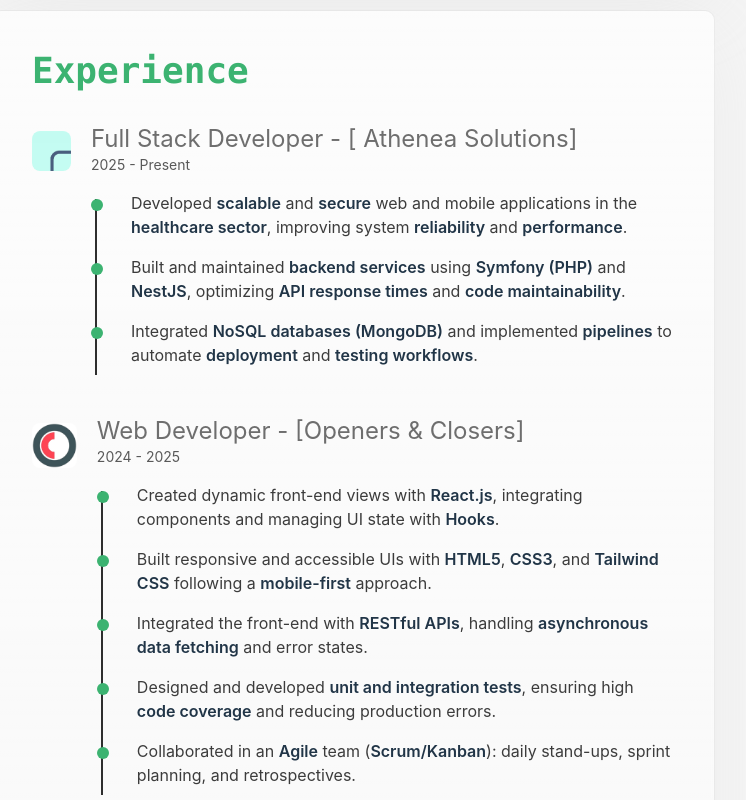
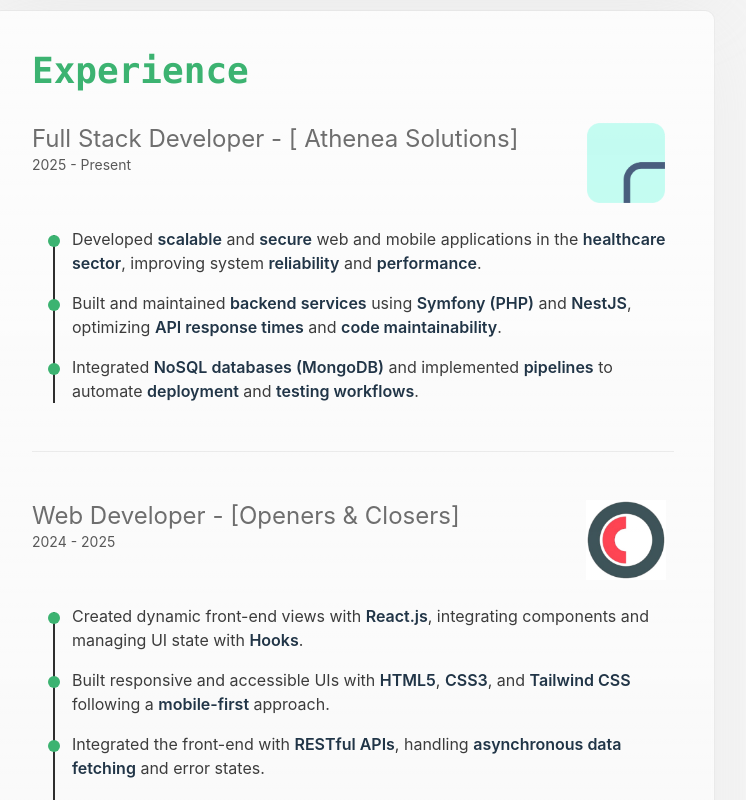
Before and after one commit to joanmrtnz/portfolio, a React (Vite) app: page / in a window 1280 px wide. Shown: the part 1640-2440 px from the top of the page, without its empty margins (287-1033 px from the left). Built offline with nearby package versions, Linux system fonts and the light colour scheme.

Commit message:
style: refine experience card layout and dividers

```diff
--- a/src/components/Experience.jsx
+++ b/src/components/Experience.jsx
@@ -20,7 +20,7 @@
           Experience
         </h2>
 
-        <div className="relative mt-8">
+        <div className="relative mt-8 text-left">
           {experienceData.map((experience, index) =>
                 <ExperienceCard key={index} experience={experience}/>
           )}
--- a/src/components/ExperienceCard.jsx
+++ b/src/components/ExperienceCard.jsx
@@ -4,16 +4,9 @@
     const { ref, isVisible } = useScrollAnimation(0.7);
 
     return (
-        <div ref={ref} className={`relative flex items-start mb-[3rem] transition-opacity duration-700 delay-300 ${isVisible ? "opacity-100 translate-y-0" : "opacity-0 translate-y-5"}`}>
-        <a>
-            <img
-            src={experience.imagePath}
-            alt="website logo"
-            className="block rounded-lg w-[150px] h-auto sm:w-[70px] md:w-[70px] mt-[8px] opacity-80 object-cover transition-all duration-300"
-            />
-        </a>
-
-        <div className="pl-5 text-left">
+        <div ref={ref} className={`relative mb-[3rem] border-b border-[var(--section-outline)] pb-[3rem] last:mb-0 last:border-b-0 last:pb-0 transition-opacity duration-700 delay-300 ${isVisible ? "opacity-100 translate-y-0" : "opacity-0 translate-y-5"}`}>
+            <div className="flex items-start justify-between gap-4">
+                <div>
                     <h3
                         className={`text-xl sm:text-2xl text-[var(--lightest-slate)] transition-opacity duration-700 delay-300 ${isVisible ? "opacity-100 translate-y-0" : "opacity-0 translate-y-5"}`}
                     >
@@ -24,19 +17,25 @@
                     >
                         {experience.date.start} - {experience.date.end || "Present"}
                     </p>
+                </div>
 
-            <ol className={`mt-4 space-y-4 text-md text-[var(--slate)] relative transition-opacity duration-700 delay-650 ${isVisible ? "opacity-100 translate-y-0" : "opacity-0 translate-y-5"}`}>
-            <div className="absolute left-1 top-2 w-[2px] h-full bg-[var(--dark-slate)]"></div>
+                <a href="#home" className="shrink-0">
+                    <img
+                        src={experience.imagePath}
+                        alt={`${experience.company} logo`}
+                        className="w-16 sm:w-20 md:w-24 max-h-20 rounded-lg opacity-80 object-contain transition-all duration-300"
+                    />
+                </a>
+            </div>
 
+            <ol className={`mt-6 space-y-4 text-md text-[var(--slate)] relative pl-5 transition-opacity duration-700 delay-650 before:absolute before:left-[1.3rem] before:top-2 before:h-[calc(100%-0.5rem)] before:w-[2px] before:bg-[var(--dark-slate)] ${isVisible ? "opacity-100 translate-y-0" : "opacity-0 translate-y-5"}`}>
                 {experience.tasks.map((item, index) => (
-                <li key={index} className="relative flex items-start pl-6">
-                <div className="absolute top-2 left-0 w-3 h-3 bg-[var(--green)] rounded-full"></div>
-                <span className="ml-4" dangerouslySetInnerHTML={{ __html: item }}></span>
+                    <li key={index} className="relative flex items-start pl-5">
+                        <div className="absolute top-2 left-[-0.25rem] w-3 h-3 bg-[var(--green)] rounded-full"></div>
+                        <span dangerouslySetInnerHTML={{ __html: item }}></span>
                     </li>
                 ))}
             </ol>
-
-        </div>
         </div>
     );
 }
```
Lines whose indentation alone changed are shown as unchanged.
